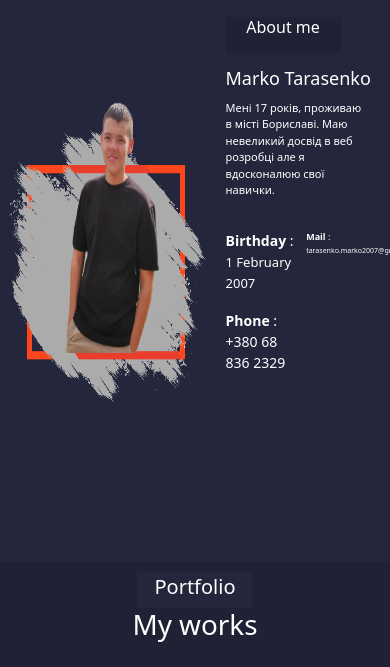
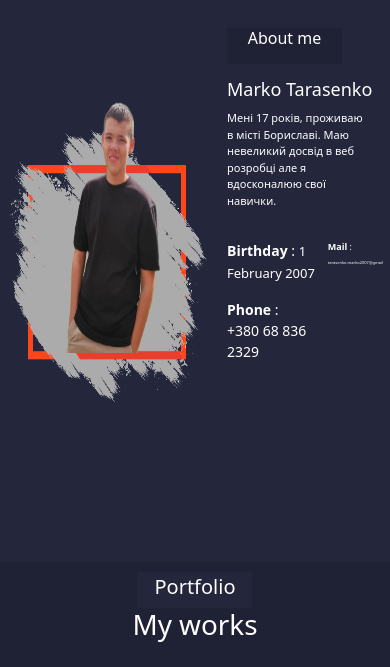
Before and after one commit to MarcelloTar/portfolio, a plain HTML site: page index.html in a window 390 px wide. Shown: the part 1303-1970 px from the top of the page. Drawn offline with nearby package versions, Linux system fonts and the light colour scheme.

Commit message:
адаптація

```diff
--- a/style.css
+++ b/style.css
@@ -837,6 +837,9 @@ nav{
     .img_container_Box_header{
         font-size: 20px;
     }
+    .Mail_text{
+        font-size: 4px;
+    }
 }
 @media screen and (max-width: 380px) {
     .Mail_text{
```
Also changed, not shown: index.html (+2 -1 lines).
